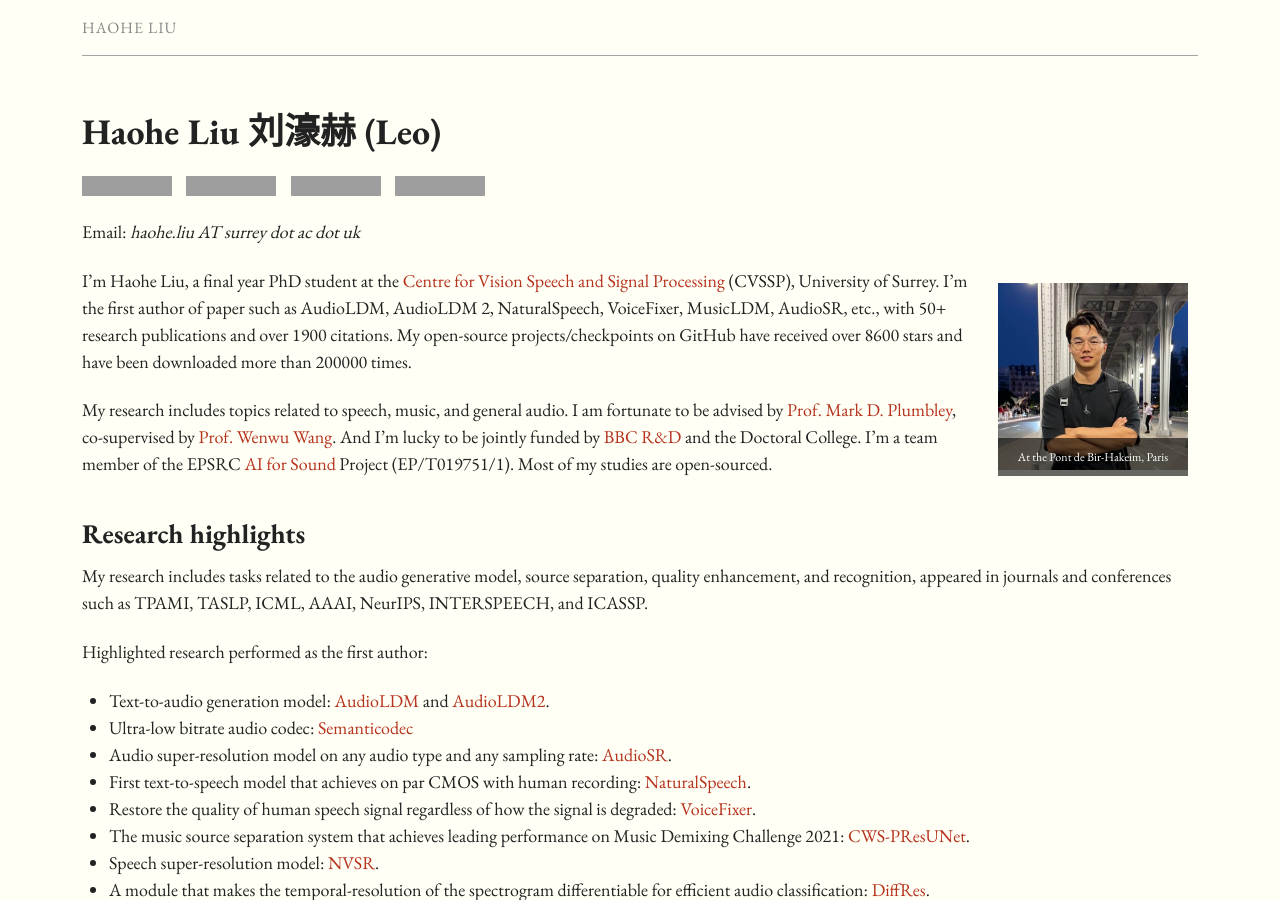
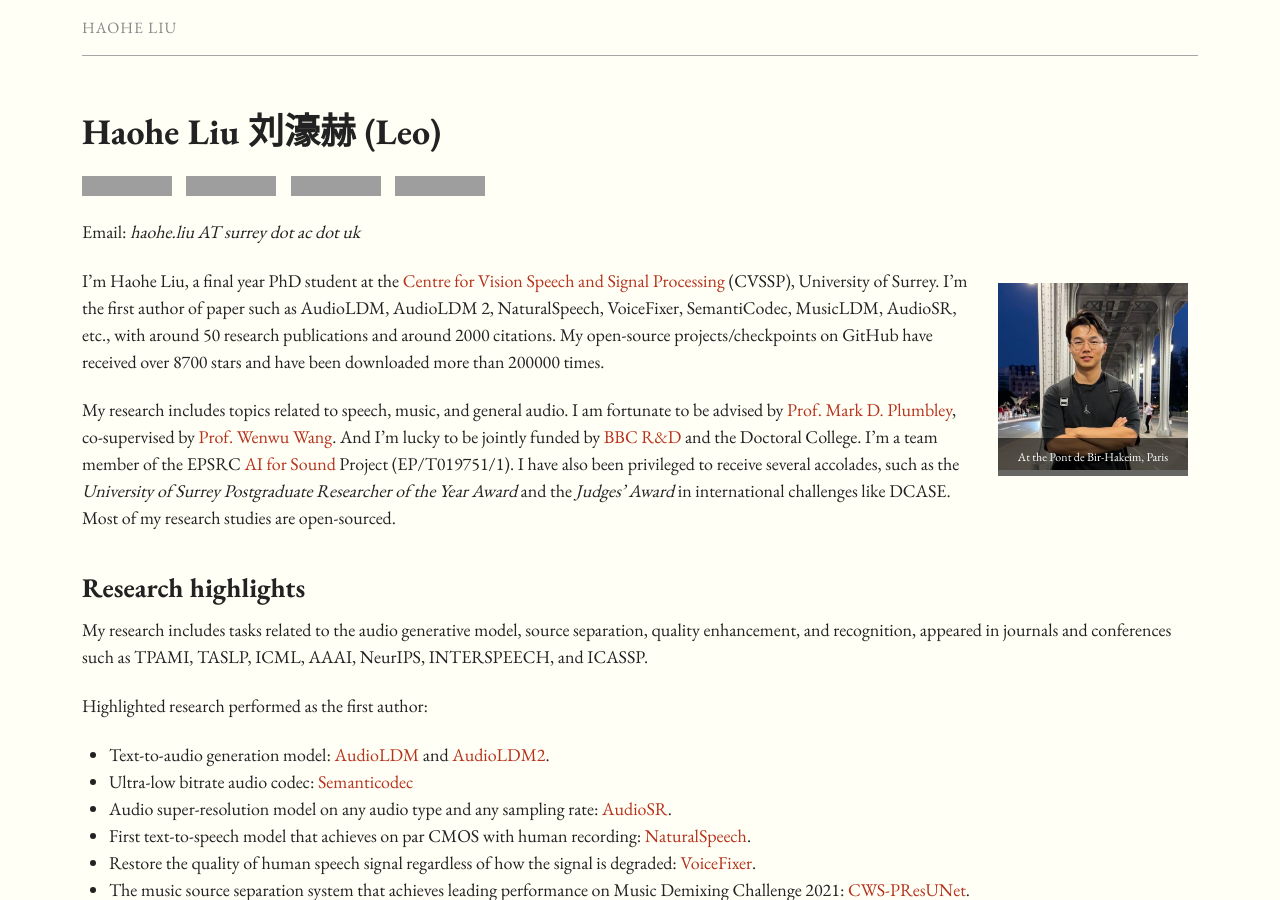
Before and after one commit to haoheliu/haoheliu.github.io, a Jekyll site: the page built from index.md, in a window 1280 px wide and 900 px high. Built offline with Jekyll 4.4.1, drawn with Linux system fonts in a browser that asks for light colours; comment, search, counter and statistics services are not loaded; grey boxes are pictures that could not be loaded.

Commit message:
Update index.md

```diff
--- a/index.md
+++ b/index.md
@@ -691,9 +691,9 @@ Email: *haohe.liu AT surrey dot ac dot uk*
 
 {% include image.html url="images/haohe_paris.jpg" caption="At the Pont de Bir-Hakeim, Paris" width="190px" align="right" %}
 
-I’m Haohe Liu, a final year PhD student at the [Centre for Vision Speech and Signal Processing] (CVSSP), University of Surrey. I'm the first author of paper such as AudioLDM, AudioLDM 2, NaturalSpeech, VoiceFixer, MusicLDM, AudioSR, etc., with 50+ research publications and over 1900 citations. My open-source projects/checkpoints on GitHub have received over 8600 stars and have been downloaded more than 200000 times.
+I’m Haohe Liu, a final year PhD student at the [Centre for Vision Speech and Signal Processing] (CVSSP), University of Surrey. I'm the first author of paper such as AudioLDM, AudioLDM 2, NaturalSpeech, VoiceFixer, SemantiCodec, MusicLDM, AudioSR, etc., with around 50 research publications and around 2000 citations. My open-source projects/checkpoints on GitHub have received over 8700 stars and have been downloaded more than 200000 times.
 
-My research includes topics related to speech, music, and general audio. I am fortunate to be advised by [Prof. Mark D. Plumbley], co-supervised by [Prof. Wenwu Wang]. And I’m lucky to be jointly funded by [BBC R&D] and the Doctoral College. I'm a team member of the EPSRC [AI for Sound] Project (EP/T019751/1). Most of my studies are open-sourced.
+My research includes topics related to speech, music, and general audio. I am fortunate to be advised by [Prof. Mark D. Plumbley], co-supervised by [Prof. Wenwu Wang]. And I’m lucky to be jointly funded by [BBC R&D] and the Doctoral College. I'm a team member of the EPSRC [AI for Sound] Project (EP/T019751/1). I have also been privileged to receive several accolades, such as the *University of Surrey Postgraduate Researcher of the Year Award* and the *Judges' Award* in international challenges like DCASE. Most of my research studies are open-sourced.
 
 <!-- In the CVSSP, I’m working as part of the [AI for Sound] project to develop new methods for automatic labelling of sound environments and events in broadcast audio, assisting production staff in finding and searching through content and helping the general public access archive content.  -->
 <!-- I’m also working closely with BBC R&D Audio Team on putting our audio recognition algorithms into production, such as generating machine tags in [BBC sound effect library]. -->
```
